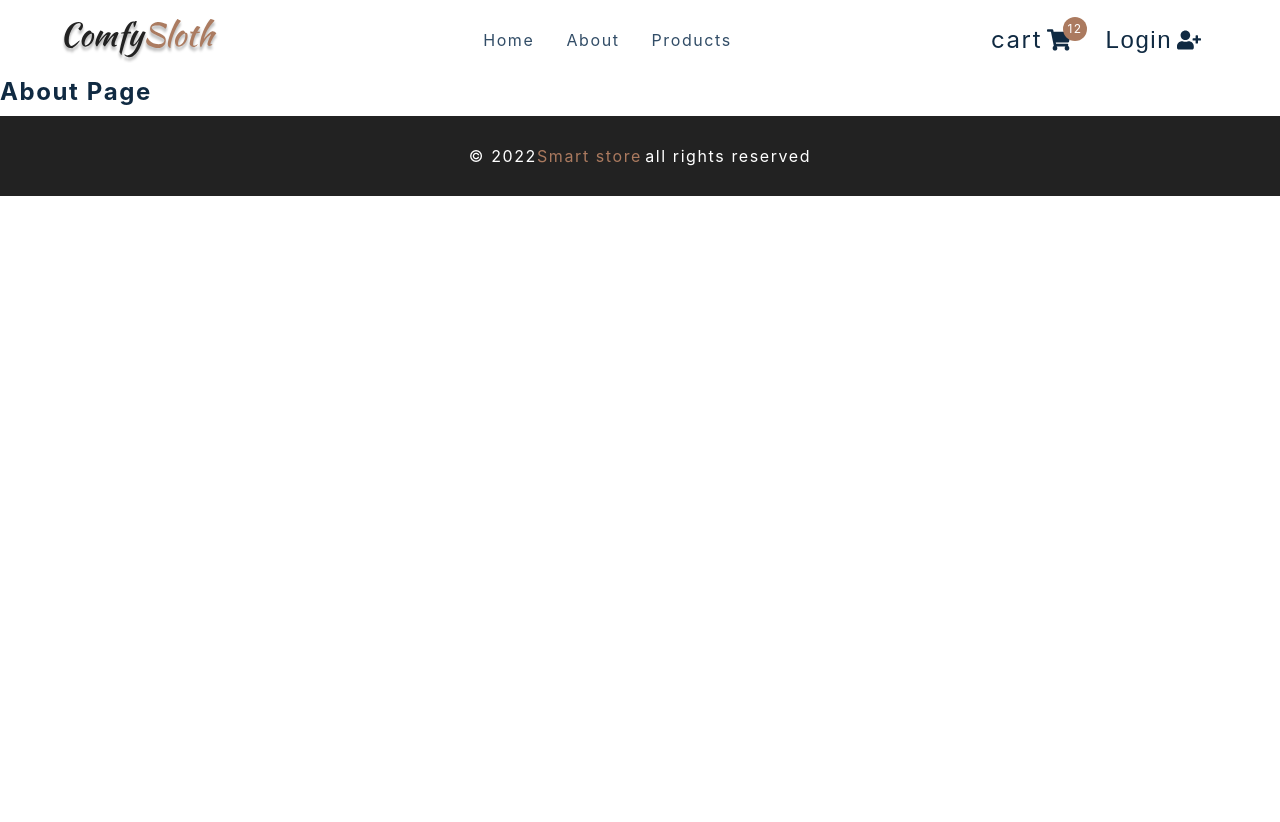
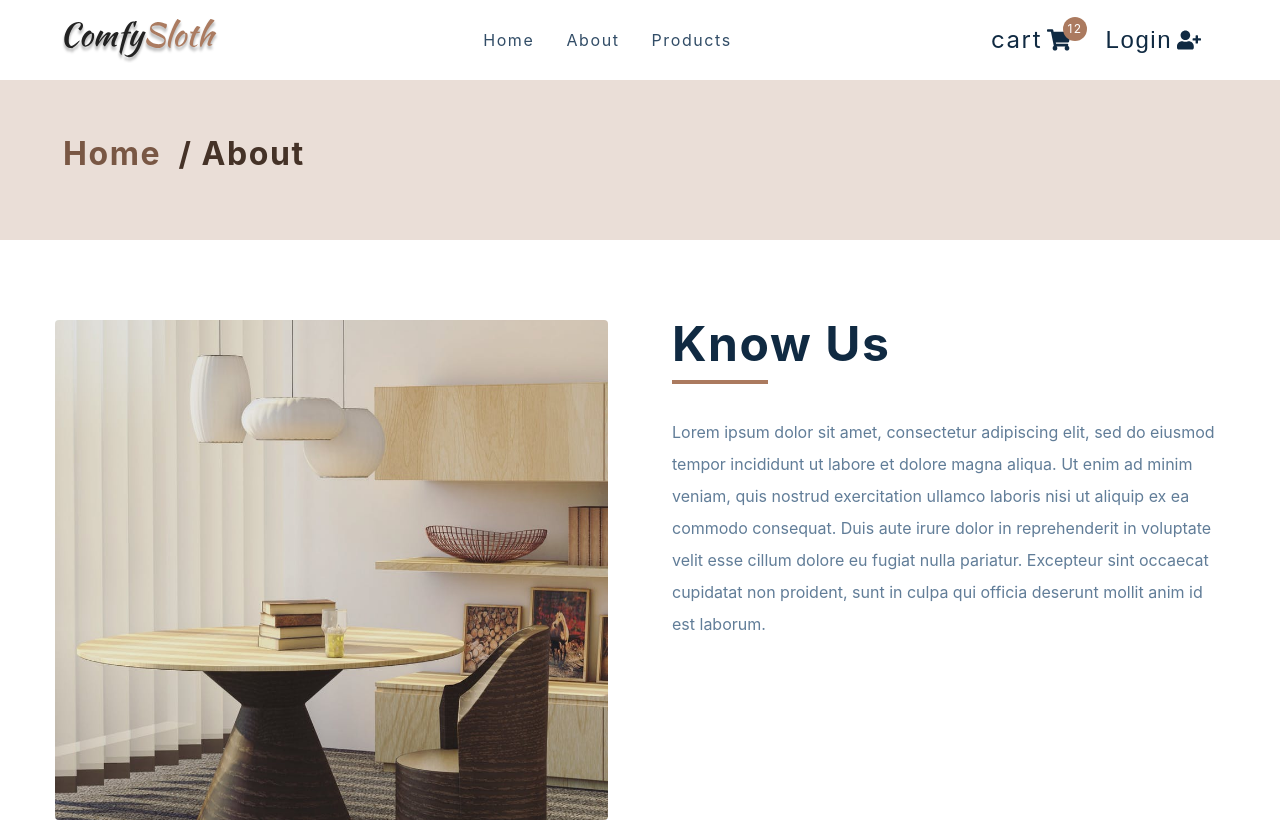
Before and after one commit to Ismat27/react_course_ecommerce, a React (Create React App) app: page /about in a window 1280 px wide. Shown: the top 822 px of the page. Before the commit the page ends 800 px from the top, so only its background shows below. Built offline with nearby package versions, Linux system fonts and the light colour scheme.

Commit message:
complete set up

```diff
--- a/src/pages/AboutPage.js
+++ b/src/pages/AboutPage.js
@@ -4,7 +4,23 @@
 import aboutImg from '../assets/hero-bcg.jpeg'
 
 const AboutPage = () => {
-  return <h4>about page</h4>
+  return (
+    <main>
+      <PageHero title={'about'} />
+      <Wrapper className='page section section-center'>
+        <img src={aboutImg} alt='nicee' />
+        <article>
+          <div className='title'>
+            <h1>Know us</h1>
+            <div className='underline'></div>
+          </div>
+          <p>
+          Lorem ipsum dolor sit amet, consectetur adipiscing elit, sed do eiusmod tempor incididunt ut labore et dolore magna aliqua. Ut enim ad minim veniam, quis nostrud exercitation ullamco laboris nisi ut aliquip ex ea commodo consequat. Duis aute irure dolor in reprehenderit in voluptate velit esse cillum dolore eu fugiat nulla pariatur. Excepteur sint occaecat cupidatat non proident, sunt in culpa qui officia deserunt mollit anim id est laborum.
+          </p>
+        </article>
+      </Wrapper>
+    </main>
+  )
 }
 
 const Wrapper = styled.section`
```
